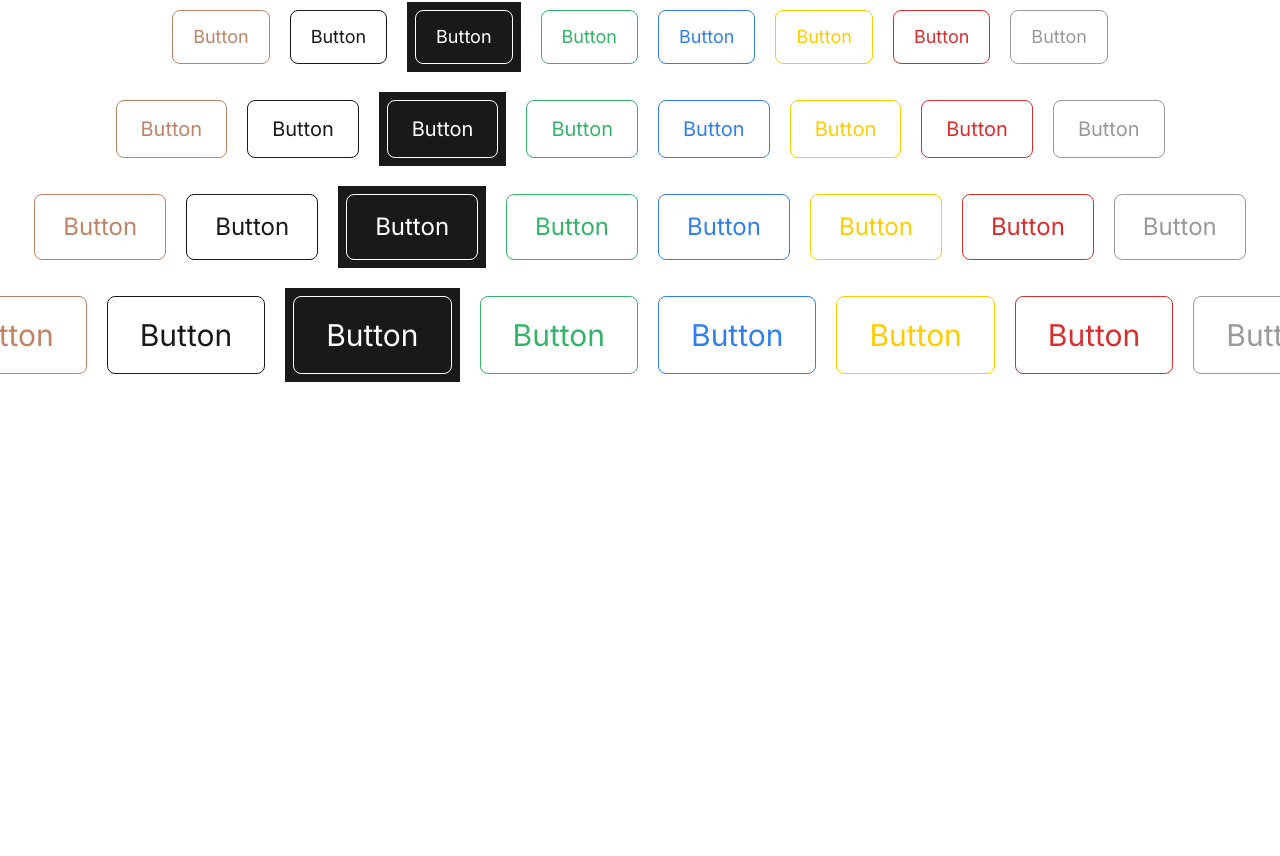
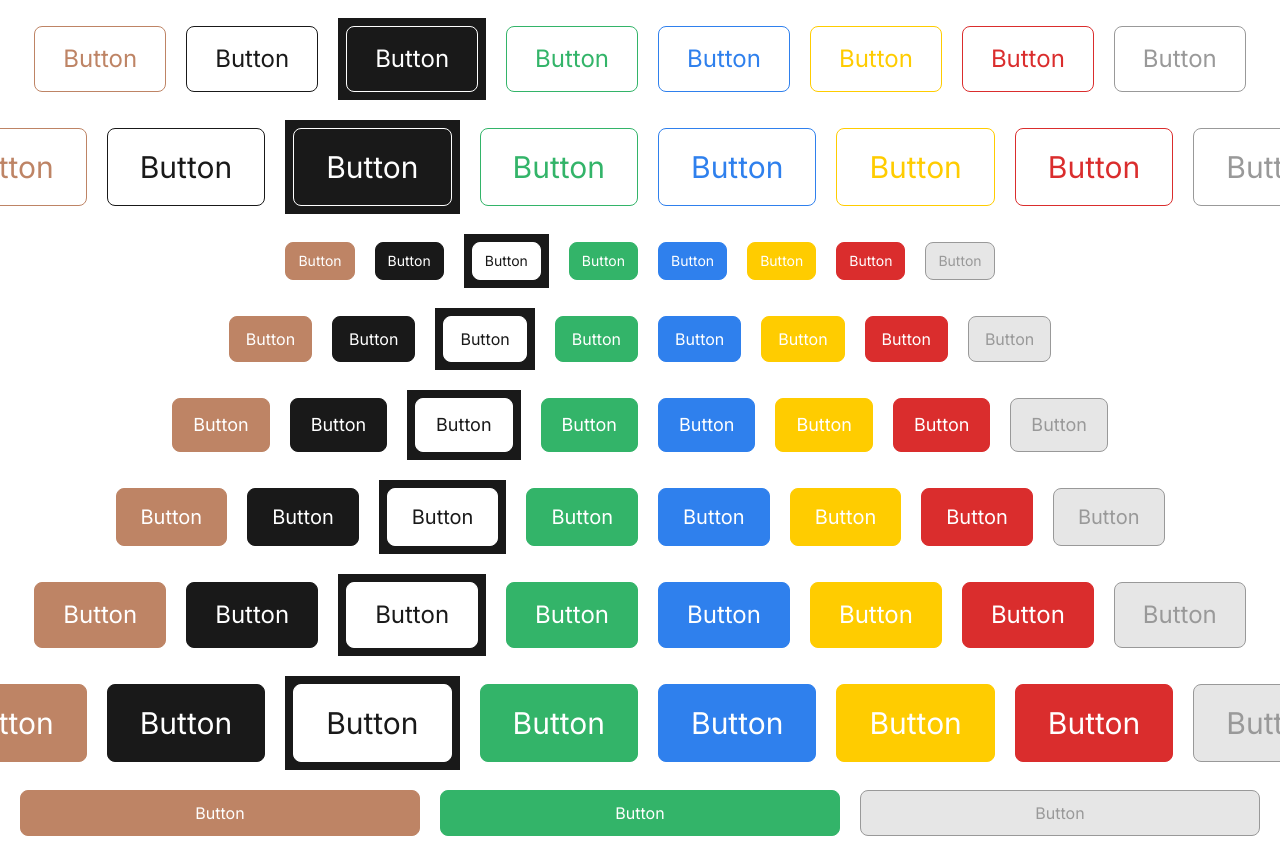
Before and after one commit to gdwmw/QBILLS, a Next.js app: page /examplepage in a window 1280 px wide. Shown: the part 730-1586 px from the top of the page. Before the commit the page ends 1132 px from the top, so only its background shows below. Built offline with nearby package versions, Linux system fonts and the light colour scheme.

Commit message:
update - Button | Module

```diff
--- a/src/modules/example-page/components/button/index.tsx
+++ b/src/modules/example-page/components/button/index.tsx
@@ -2,23 +2,18 @@ import { FC, ReactElement } from "react";
 import { Button, ButtonCVA } from "@/components";
 import { type VariantProps } from "class-variance-authority";
 
-type T = {};
+const colors = ["default", "black", "white", "green", "blue", "yellow", "red", "disabled"];
+const sizes = ["sm", "md", "lg", "xl", "2xl", "3xl"];
+const ghostSizes = ["text-sm", "text-base", "text-lg", "text-xl", "text-2xl", "text-3xl"];
 
-const sizes = ["sm", "md", "lg", "xl", "2xl", "3xl"];
-const colors = ["default", "black", "white", "green", "blue", "yellow", "red", "disabled"];
-
-export const ExampleButton: FC<T> = (): ReactElement => {
+export const ExampleButton: FC = (): ReactElement => {
   return (
     <section className="space-y-5">
-      {sizes.map((size) => (
+      {ghostSizes.map((size) => (
         <div key={size} className="flex items-center justify-center gap-5">
           {colors.map((color) => (
             <div key={color} className={color === "white" ? "bg-N7 p-2" : ""}>
-              <Button
-                solid={color as VariantProps<typeof ButtonCVA>["solid"]}
-                size={size as VariantProps<typeof ButtonCVA>["size"]}
-                disabled={color === "disabled"}
-              >
+              <Button ghost={color as VariantProps<typeof ButtonCVA>["ghost"]} className={size} disabled={color === "disabled"}>
                 Button
               </Button>
             </div>
@@ -41,6 +36,34 @@ export const ExampleButton: FC<T> = (): ReactElement => {
           ))}
         </div>
       ))}
+
+      {sizes.map((size) => (
+        <div key={size} className="flex items-center justify-center gap-5">
+          {colors.map((color) => (
+            <div key={color} className={color === "white" ? "bg-N7 p-2" : ""}>
+              <Button
+                solid={color as VariantProps<typeof ButtonCVA>["solid"]}
+                size={size as VariantProps<typeof ButtonCVA>["size"]}
+                disabled={color === "disabled"}
+              >
+                Button
+              </Button>
+            </div>
+          ))}
+        </div>
+      ))}
+
+      <section className="flex gap-5">
+        <Button solid={"default"} size={"md"} widthFull>
+          Button
+        </Button>
+        <Button solid={"green"} size={"md"} widthFull>
+          Button
+        </Button>
+        <Button solid={"disabled"} size={"md"} widthFull disabled>
+          Button
+        </Button>
+      </section>
     </section>
   );
 };
```
